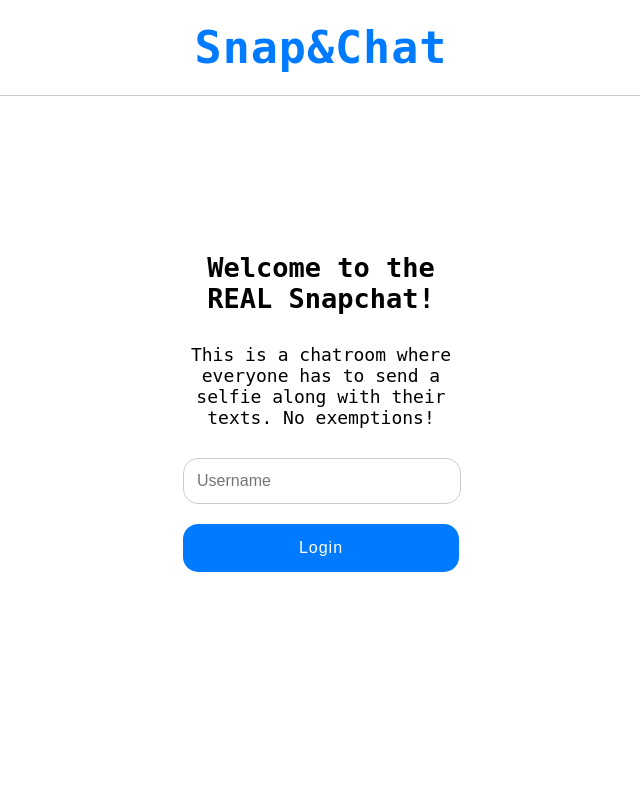
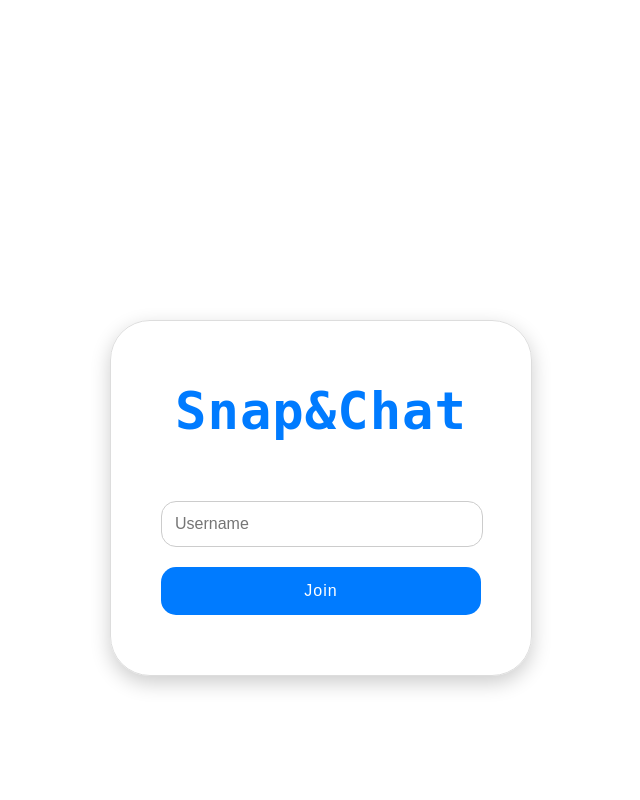
Before and after one commit to software-students-fall2023/5-final-project-project5dominators, a Flask app: page / in a window 1280 px wide. Shown: the whole page, without its empty margins (319-959 px from the left). Run offline with Flask 3, Linux system fonts and the light colour scheme.

Commit message:
Added UI for ML and adjusted login page

```diff
--- a/webapp/static/login.css
+++ b/webapp/static/login.css
@@ -23,21 +23,10 @@
     background-color: white;
 }
 
-h2{
-    text-align: center;
-    width: 100%;
-    margin: 0 0 30px 0;
-}
-
-p{
-    text-align: center;
-    width: 100%;
-    margin: 0 0 30px 0;
-}
 
 .grid-container {
     display: grid;
-    grid-template-columns: 1.5fr 0.95fr 1.5fr;
+    grid-template-columns: auto 20em auto;
     grid-template-rows: 6em auto 4.5em;
     grid-row-gap: 0;
     grid-column-gap: 0;
@@ -59,31 +48,8 @@
     align-items: center;
     padding: 1rem;
     background-color: white;
-    border-bottom: 1px solid #ccc;
     margin: 0;
     font-size: large;
-}
-
-.logo{
-    margin: 0;
-}
-
-.logo-btn {
-    cursor: pointer;
-    background: none;
-    border: none;
-    color: #007bff;
-    margin: 0;
-    font-size:2.5em;
-    font-weight: bold;
-    font-family: Andalé Mono, monospace;
-    margin: 0;
-    padding: 0;
-    letter-spacing: 1px;
-}
-
-.logo-btn:hover {
-    color: #0050a5;
 }
 
 
@@ -93,16 +59,67 @@
     flex-direction: column;
     justify-content: center;
     align-items: center;
-    padding: 1rem;
     background-color: white;
     margin: 0;
     font-size: large;
+    width: 100%;
+    position:absolute;
+}
+
+.wrapper {
+    padding: 60px 50px 60px 50px;
+    display: flex;
+    flex-direction: column;
+    justify-content: center;
+    align-items: center;
+    width: 100%;
+    margin: 0 0;
+    margin-top: 70%;
+    border : 1px solid #ddd;
+    border-radius: 40px;
+    box-shadow: 0 7px 20px rgba(0, 0, 0, 0.2);
+    /* background-color: #f9f9f9; */
+}
+
+.logo{
+    margin:0;
+    margin-bottom: 60px;
+    padding: 0;
+}
+
+.logo-btn {
+    background: none;
+    border: none;
+    color: #007bff;
+    font-size:2.9em;
+    font-weight: bold;
+    font-family: Andalé Mono, monospace;
+    margin: 0;
+    padding: 0;
+    letter-spacing: 1px;
+}
+
+
+h2{
+    font-size: 1.7em;
+    text-align: center;
+    width: 100%;
+    margin: 0 0 30px 0;
+    padding: 0 30px;
+    width: 100%;
+}
+
+p{
+    font-size: 0.95em;
+    letter-spacing: 0.01px;
+    text-align: center;
+    width: 100%;
+    margin: 0 0 40px 0;
 
 }
 
 form{
-    width: 100%;
-
+    width: 100%
 }
 
 
--- a/webapp/templates/login.html
+++ b/webapp/templates/login.html
@@ -13,28 +13,32 @@
     <body>
         <div class="grid-container">
             <div class="header">
+            </div>
+
+            <div class="login">
+                <div class="wrapper">
+
                     <div class="logo">
-                    <a href="https://github.com/software-students-fall2023/5-final-project-project5dominators">
+                        <a>
                             <button class="logo-btn">Snap&Chat</button>
                         </a>
                     </div>
-            </div>
 
-            <div class="login">
-                <h2>Welcome to the REAL Snapchat!</h2>
-                <p>This is a chatroom where everyone has to send a selfie along with their texts. No exemptions! </p>
+
+                    <!-- <h2>Welcome to the REAL Snapchat!</h2> -->
+                    <!-- <p>Welcome! </p> -->
 
                     <!-- TODO: Replace action with backend login processing -->
                     <form action="/login" method="post">
                         <input type="text" id="username" name="username" placeholder="Username" required>
-                    <button type="submit" id="login-btn">Login</button>
+                        <button type="submit" id="login-btn">Join</button>
                     </form>
                     {% if error %}
                         <p id="error-message" style="color: red;">{{ error }}</p>
                     {% endif %}
+
                 </div>
-
-
+            </div>
         </div>
 
 
```
Also changed, not shown: webapp/static/index.css (+56 -2 lines), webapp/templates/index.html (+18 -5 lines). Lines whose indentation alone changed are shown as unchanged.
